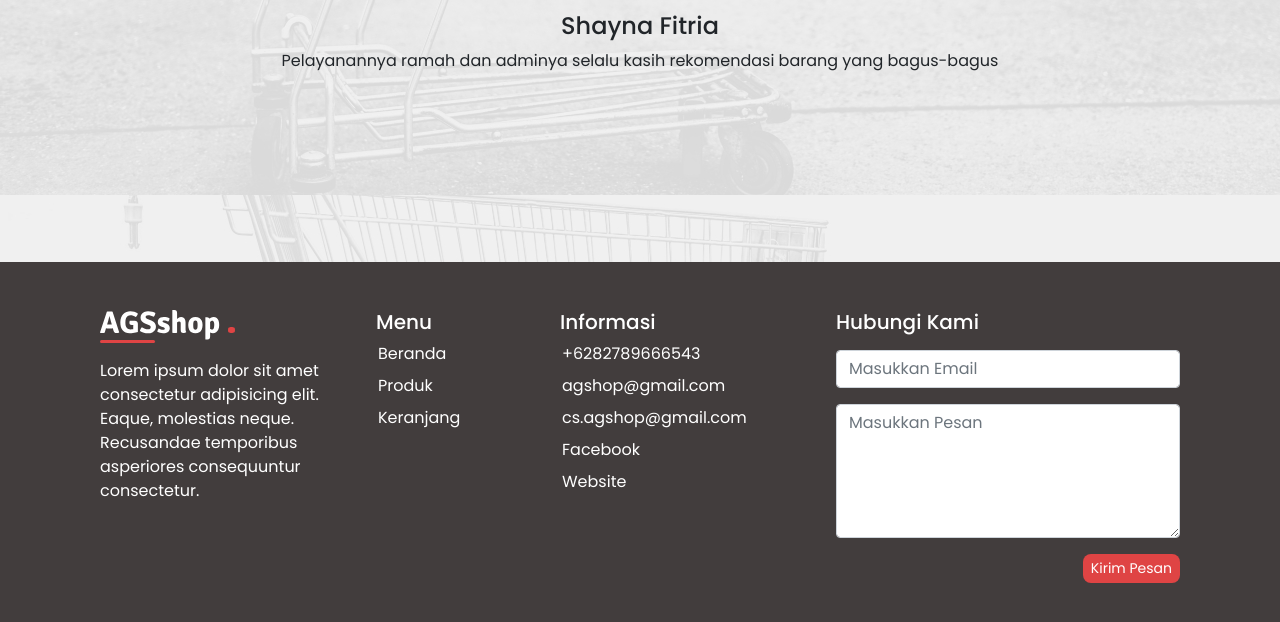
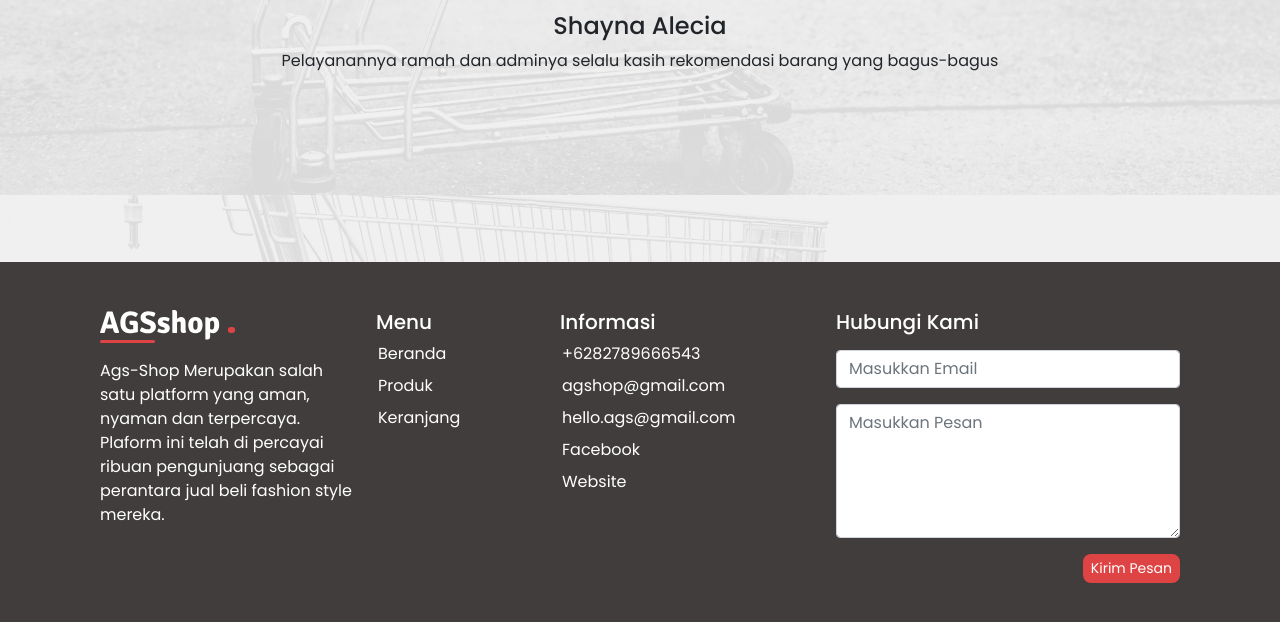
Before and after one commit to safitri02/ags-2022, a plain HTML site: page index.html in a window 1280 px wide. Shown: the part 3066-3688 px from the top of the page. Drawn offline with nearby package versions, Linux system fonts and the light colour scheme.

```diff
--- a/index.html
+++ b/index.html
@@ -311,7 +311,7 @@
           <div class="carousel-item active">
             <img class="mt-4" src="assets/img/tim1.jpg">
             <div class="carousel-captiond-none d-md-block">
-              <h4 class="mt-3">Shayna Fitria</h4>
+              <h4 class="mt-3">Shayna Alecia</h4>
               <p>
                 Pelayanannya ramah dan adminya selalu kasih rekomendasi barang yang bagus-bagus
               </p>
@@ -367,8 +367,7 @@
         <div class="row">
           <div class="col-md-3 mt-5">
             <img src="assets/img/footer.svg">
-            <p class="mt-3">Lorem ipsum dolor sit amet consectetur adipisicing elit. Eaque, molestias neque. Recusandae
-              temporibus asperiores consequuntur consectetur.</p>
+            <p class="mt-3">Ags-Shop Merupakan salah satu platform yang aman, nyaman dan terpercaya. Plaform ini telah di percayai ribuan pengunjuang sebagai perantara jual beli fashion style mereka.</p>
           </div>
           <div class="col-md-2 mt-5">
             <h5>Menu</h5>
@@ -383,7 +382,7 @@
             <ul>
               <li>+6282789666543</li>
               <li>agshop@gmail.com</li>
-              <li>cs.agshop@gmail.com</li>
+              <li>hello.ags@gmail.com</li>
               <li>Facebook</li>
               <li>Website</li>
             </ul>
```
